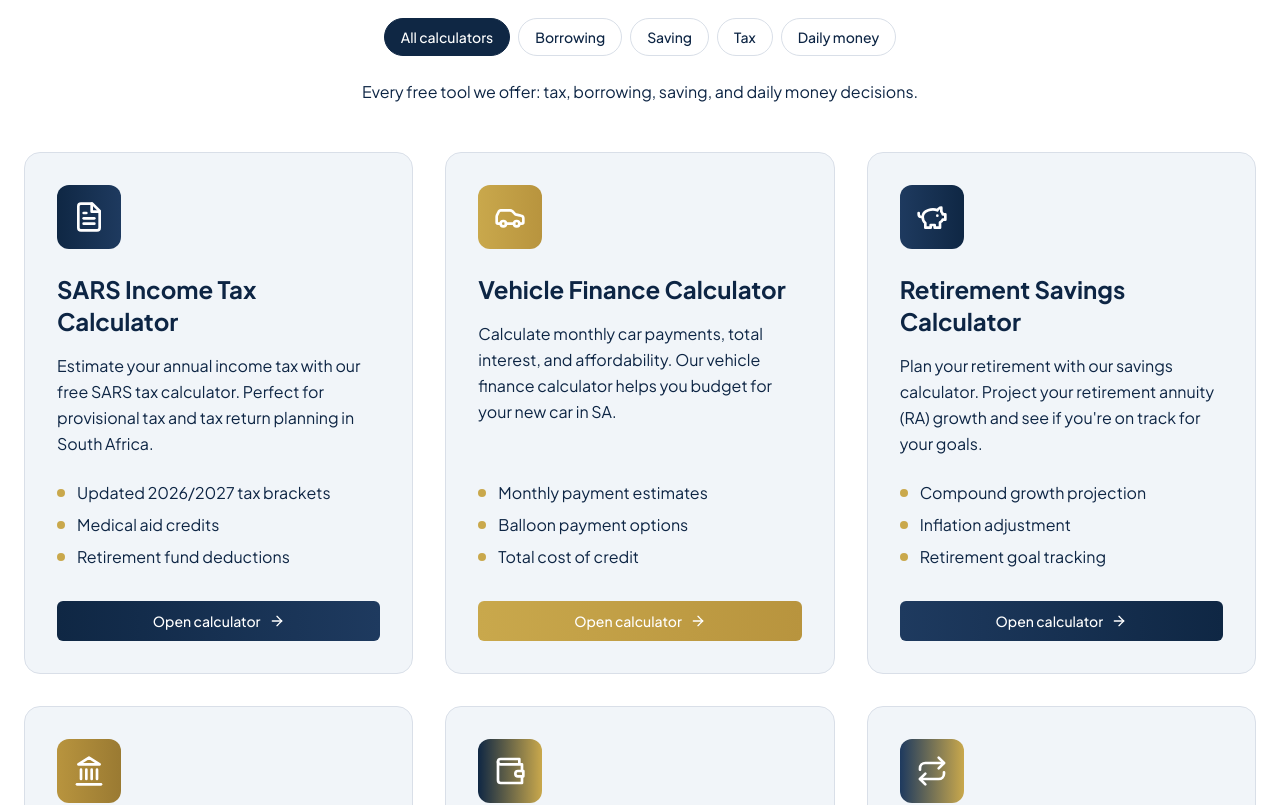
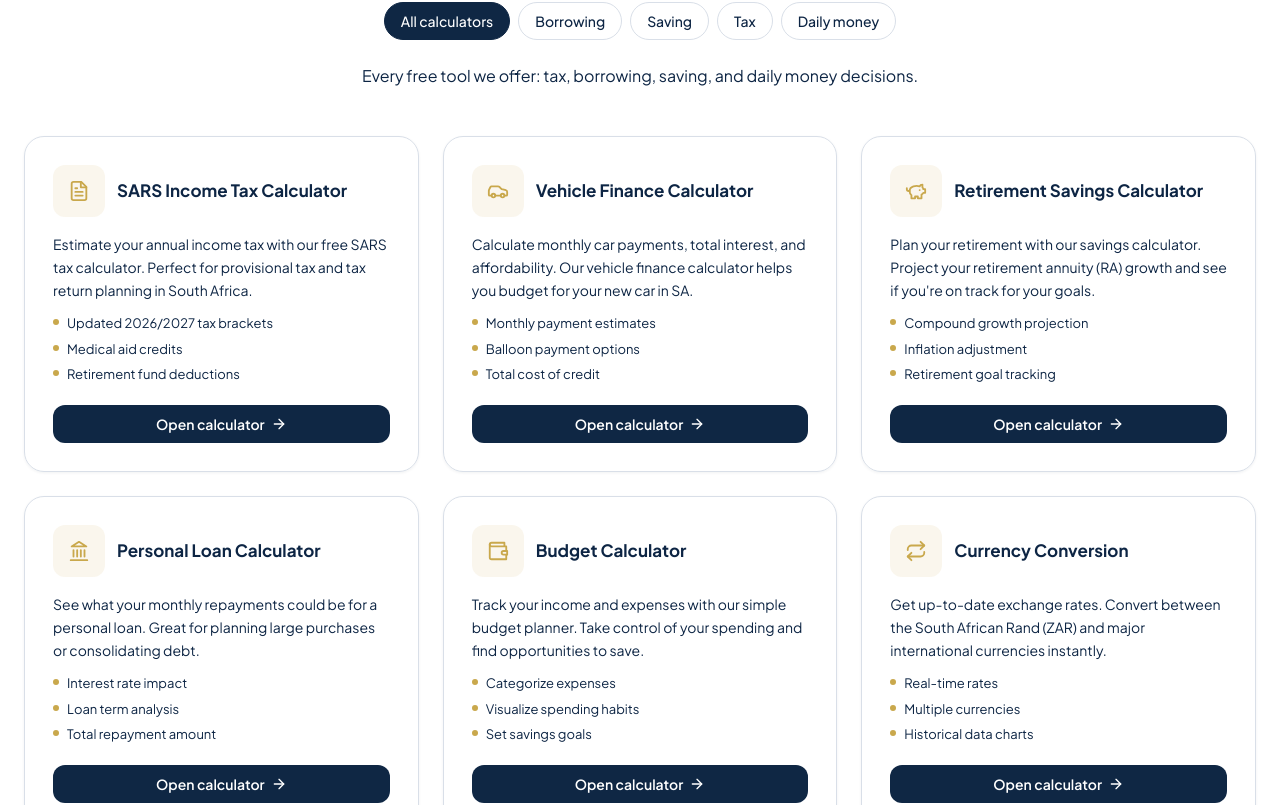
Before and after one commit to thilisadiki/fin-tool-landing-page, a Next.js app: page /calculators in a window 1280 px wide. Shown: the part 655-1460 px from the top of the page. Built offline with nearby package versions, Linux system fonts and the light colour scheme.

Commit message:
feat: add smooth scrolling to results in budget, personal loan, retirement, vehicle finance, and tax calculators

```diff
--- a/src/app/calculators/budget-calculator/page.tsx
+++ b/src/app/calculators/budget-calculator/page.tsx
@@ -1,6 +1,6 @@
 'use client';
 
-import { useState } from 'react';
+import { useRef, useState } from 'react';
 import { motion } from 'framer-motion';
 import { Wallet } from 'lucide-react';
 import Section from '@/components/ui/Section';
@@ -49,9 +49,15 @@
 export default function BudgetCalculatorPage() {
   const [inputs, setInputs] = useState<BudgetInputs>(DEFAULT_INPUTS);
   const [result, setResult] = useState<BudgetResult | null>(null);
+  const resultsRef = useRef<HTMLDivElement>(null);
 
   const handleCalculate = () => {
     setResult(calculateBudget(inputs));
+    if (typeof window !== 'undefined' && window.matchMedia('(max-width: 767px)').matches) {
+      requestAnimationFrame(() => {
+        resultsRef.current?.scrollIntoView({ behavior: 'smooth', block: 'start' });
+      });
+    }
   };
 
   return (
@@ -102,7 +108,7 @@
             />
           </div>
 
-          <div>
+          <div ref={resultsRef} className="scroll-mt-24">
             <h2 className="text-2xl font-bold text-foreground mb-6">Budget Summary</h2>
             {result ? (
               <div className="space-y-6">
--- a/src/app/calculators/personal-loan-calculator/page.tsx
+++ b/src/app/calculators/personal-loan-calculator/page.tsx
@@ -1,6 +1,6 @@
 'use client';
 
-import { useState } from 'react';
+import { useRef, useState } from 'react';
 import { motion } from 'framer-motion';
 import { Landmark } from 'lucide-react';
 import Section from '@/components/ui/Section';
@@ -35,10 +35,16 @@
 export default function PersonalLoanCalculatorPage() {
   const [inputs, setInputs] = useState<PersonalLoanInputs>(DEFAULT_INPUTS);
   const [result, setResult] = useState<PersonalLoanResult | null>(null);
+  const resultsRef = useRef<HTMLDivElement>(null);
 
   const handleCalculate = () => {
     if (inputs.loanAmount <= 0 || inputs.loanTermMonths <= 0) return;
     setResult(calculatePersonalLoan(inputs));
+    if (typeof window !== 'undefined' && window.matchMedia('(max-width: 767px)').matches) {
+      requestAnimationFrame(() => {
+        resultsRef.current?.scrollIntoView({ behavior: 'smooth', block: 'start' });
+      });
+    }
   };
 
   return (
@@ -89,7 +95,7 @@
             />
           </div>
 
-          <div>
+          <div ref={resultsRef} className="scroll-mt-24">
             <h2 className="text-2xl font-bold text-foreground mb-6">Results</h2>
             {result ? (
               <div className="space-y-6">
--- a/src/app/calculators/retirement-savings-calculator/page.tsx
+++ b/src/app/calculators/retirement-savings-calculator/page.tsx
@@ -1,6 +1,6 @@
 'use client';
 
-import { useState } from 'react';
+import { useRef, useState } from 'react';
 import { motion } from 'framer-motion';
 import { PiggyBank } from 'lucide-react';
 import Section from '@/components/ui/Section';
@@ -38,11 +38,17 @@
 export default function RetirementSavingsCalculatorPage() {
   const [inputs, setInputs] = useState<RetirementInputs>(DEFAULT_INPUTS);
   const [result, setResult] = useState<RetirementResult | null>(null);
+  const resultsRef = useRef<HTMLDivElement>(null);
 
   const handleCalculate = () => {
     if (inputs.currentAge >= inputs.retirementAge) return;
     if (inputs.monthlyContribution <= 0 && inputs.currentSavings <= 0) return;
     setResult(calculateRetirement(inputs));
+    if (typeof window !== 'undefined' && window.matchMedia('(max-width: 767px)').matches) {
+      requestAnimationFrame(() => {
+        resultsRef.current?.scrollIntoView({ behavior: 'smooth', block: 'start' });
+      });
+    }
   };
 
   return (
@@ -93,7 +99,7 @@
             />
           </div>
 
-          <div>
+          <div ref={resultsRef} className="scroll-mt-24">
             <h2 className="text-2xl font-bold text-foreground mb-6">Projection</h2>
             {result ? (
               <div className="space-y-6">
--- a/src/app/calculators/sars-income-tax-calculator/page.tsx
+++ b/src/app/calculators/sars-income-tax-calculator/page.tsx
@@ -1,6 +1,6 @@
 'use client';
 
-import { useState } from 'react';
+import { useRef, useState } from 'react';
 import { motion } from 'framer-motion';
 import { FileText } from 'lucide-react';
 import Section from '@/components/ui/Section';
@@ -40,10 +40,16 @@
 export default function SarsIncomeTaxCalculatorPage() {
   const [inputs, setInputs] = useState<TaxInputs>(DEFAULT_INPUTS);
   const [result, setResult] = useState<TaxResult | null>(null);
+  const resultsRef = useRef<HTMLDivElement>(null);
 
   const handleCalculate = () => {
     if (inputs.grossIncome <= 0) return;
     setResult(calculateTax(inputs));
+    if (typeof window !== 'undefined' && window.matchMedia('(max-width: 767px)').matches) {
+      requestAnimationFrame(() => {
+        resultsRef.current?.scrollIntoView({ behavior: 'smooth', block: 'start' });
+      });
+    }
   };
 
   return (
@@ -95,7 +101,7 @@
             />
           </div>
 
-          <div>
+          <div ref={resultsRef} className="scroll-mt-24">
             <h2 className="text-2xl font-bold text-foreground mb-6">Results</h2>
             {result ? (
               <div className="space-y-6">
--- a/src/app/calculators/vehicle-finance-calculator/page.tsx
+++ b/src/app/calculators/vehicle-finance-calculator/page.tsx
@@ -1,6 +1,6 @@
 'use client';
 
-import { useState } from 'react';
+import { useRef, useState } from 'react';
 import { motion } from 'framer-motion';
 import { Car } from 'lucide-react';
 import Section from '@/components/ui/Section';
@@ -36,10 +36,16 @@
 export default function VehicleFinanceCalculatorPage() {
   const [inputs, setInputs] = useState<VehicleFinanceInputs>(DEFAULT_INPUTS);
   const [result, setResult] = useState<VehicleFinanceResult | null>(null);
+  const resultsRef = useRef<HTMLDivElement>(null);
 
   const handleCalculate = () => {
     if (inputs.vehiclePrice <= 0 || inputs.loanTermMonths <= 0) return;
     setResult(calculateVehicleFinance(inputs));
+    if (typeof window !== 'undefined' && window.matchMedia('(max-width: 767px)').matches) {
+      requestAnimationFrame(() => {
+        resultsRef.current?.scrollIntoView({ behavior: 'smooth', block: 'start' });
+      });
+    }
   };
 
   return (
@@ -90,7 +96,7 @@
             />
           </div>
 
-          <div>
+          <div ref={resultsRef} className="scroll-mt-24">
             <h2 className="text-2xl font-bold text-foreground mb-6">Results</h2>
             {result ? (
               <div className="space-y-6">
--- a/src/components/sections/CalculatorHubFilter.tsx
+++ b/src/components/sections/CalculatorHubFilter.tsx
@@ -3,7 +3,6 @@
 import { useState } from 'react';
 import Link from 'next/link';
 import { ArrowRight } from 'lucide-react';
-import { Button } from '@/components/ui/button';
 import {
   tools,
   calculatorGoals,
@@ -53,44 +52,41 @@
         {activeGroup.description}
       </p>
 
-      <div className="grid md:grid-cols-2 lg:grid-cols-3 gap-8">
+      <div className="grid gap-6 md:grid-cols-2 lg:grid-cols-3">
         {visible.map((tool) => (
-          <article key={tool.title} className="group">
-            <div className="dark:bg-slate-800/50 bg-slate-100 backdrop-blur-lg rounded-2xl p-8 border border-border hover:border-accent hover:-translate-y-2 hover:scale-[1.02] transition-all duration-300 h-full flex flex-col">
-              <div
-                className={`w-16 h-16 bg-gradient-to-r ${tool.color} rounded-xl flex items-center justify-center mb-6 group-hover:scale-110 transition-transform duration-300`}
-              >
-                <tool.icon className="w-8 h-8 text-white" />
+          <article
+            key={tool.title}
+            className="flex h-full flex-col rounded-[20px] border border-border bg-card p-7 shadow-[0_1px_3px_rgba(13,31,53,0.06)] transition-all duration-300 hover:-translate-y-1 hover:border-[#C8D4E4] hover:shadow-[0_8px_32px_rgba(13,31,53,0.14)] dark:hover:border-[#1A2E44]"
+          >
+            <div className="flex-1">
+              <div className="mb-4 flex items-center gap-3">
+                <div className="flex h-[52px] w-[52px] shrink-0 items-center justify-center rounded-xl bg-[#C9A84C]/10 text-[#C9A84C] dark:text-[#D4B96A]">
+                  <tool.icon className="h-[22px] w-[22px]" />
+                </div>
+                <h2 className="text-[17px] font-bold text-foreground">{tool.title}</h2>
               </div>
-
-              <h2 className="text-2xl font-bold text-foreground mb-4">
-                {tool.title}
-              </h2>
-              <p className="text-muted-foreground mb-6 leading-relaxed flex-grow">
-                {tool.description}
-              </p>
-
-              <ul className="space-y-2 mb-8">
+              <p className="text-sm leading-[1.65] text-muted-foreground">{tool.description}</p>
+              <ul className="mt-3 flex flex-col gap-1.5">
                 {tool.features.map((feature, idx) => (
                   <li
                     key={idx}
-                    className="flex items-center text-muted-foreground"
+                    className="flex items-start gap-2 text-[13px] text-muted-foreground"
                   >
-                    <div className="w-2 h-2 bg-[#C9A84C] rounded-full mr-3 shrink-0" />
+                    <span className="mt-[5px] h-1.5 w-1.5 flex-shrink-0 rounded-full bg-[#C9A84C]" />
                     {feature}
                   </li>
                 ))}
               </ul>
+            </div>
 
-              <Button
-                asChild
-                className={`w-full mt-auto bg-gradient-to-r ${tool.color} hover:opacity-90 text-white dark:text-white`}
+            <div className="mt-5">
+              <Link
+                href={tool.url}
+                className="flex w-full items-center justify-center gap-1.5 rounded-xl bg-[#0F2744] px-5 py-[9px] text-sm font-semibold text-white transition-all hover:-translate-y-px hover:bg-[#1E3A5F]"
               >
-                <Link href={tool.url}>
-                  Open calculator
-                  <ArrowRight className="w-4 h-4 ml-2" />
-                </Link>
-              </Button>
+                Open calculator
+                <ArrowRight className="h-4 w-4" />
+              </Link>
             </div>
           </article>
         ))}
--- a/src/components/sections/ToolsSection.tsx
+++ b/src/components/sections/ToolsSection.tsx
@@ -53,10 +53,12 @@
             className="flex h-full flex-col rounded-[20px] border border-border bg-card p-7 shadow-[0_1px_3px_rgba(13,31,53,0.06)] transition-all duration-300 hover:-translate-y-1 hover:border-[#C8D4E4] hover:shadow-[0_8px_32px_rgba(13,31,53,0.14)] dark:hover:border-[#1A2E44]"
           >
             <div className="flex-1">
-              <div className="mb-4 flex h-[52px] w-[52px] items-center justify-center rounded-xl bg-[#C9A84C]/10 text-[#C9A84C] dark:text-[#D4B96A]">
-                <tool.icon className="h-[22px] w-[22px]" />
+              <div className="mb-4 flex items-center gap-3">
+                <div className="flex h-[52px] w-[52px] shrink-0 items-center justify-center rounded-xl bg-[#C9A84C]/10 text-[#C9A84C] dark:text-[#D4B96A]">
+                  <tool.icon className="h-[22px] w-[22px]" />
+                </div>
+                <h3 className="text-[17px] font-bold text-foreground">{tool.title}</h3>
               </div>
-              <h3 className="mb-2 text-[17px] font-bold text-foreground">{tool.title}</h3>
               <p className="text-sm leading-[1.65] text-muted-foreground">{tool.description}</p>
               <ul className="mt-3 flex flex-col gap-1.5">
                 {tool.features.map((feature) => (
--- a/src/components/ui/Section.tsx
+++ b/src/components/ui/Section.tsx
@@ -16,7 +16,7 @@
   children,
 }: SectionProps) {
   return (
-    <section id={id} className={cn('px-6 py-20', className)}>
+    <section id={id} className={cn('px-6 py-10 md:py-16', className)}>
       <div className={cn(maxWidth, 'mx-auto', containerClassName)}>
         {children}
       </div>
```
